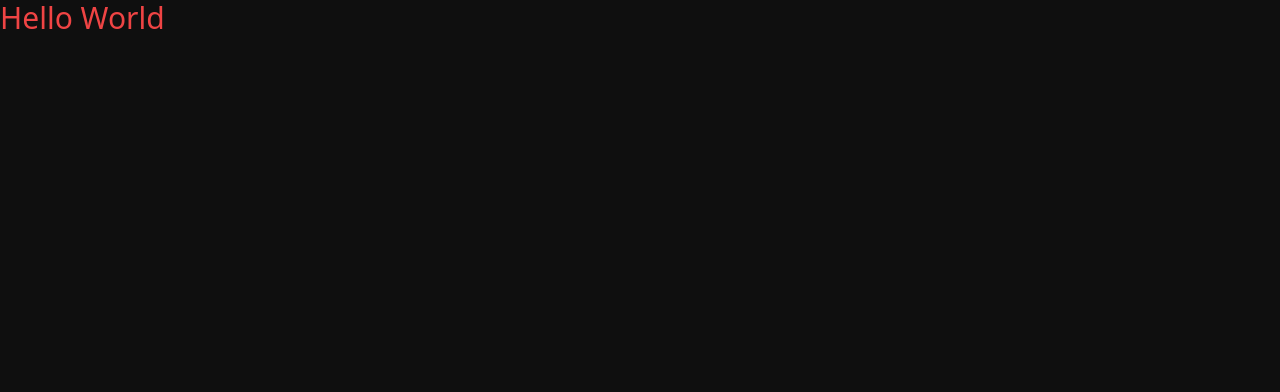
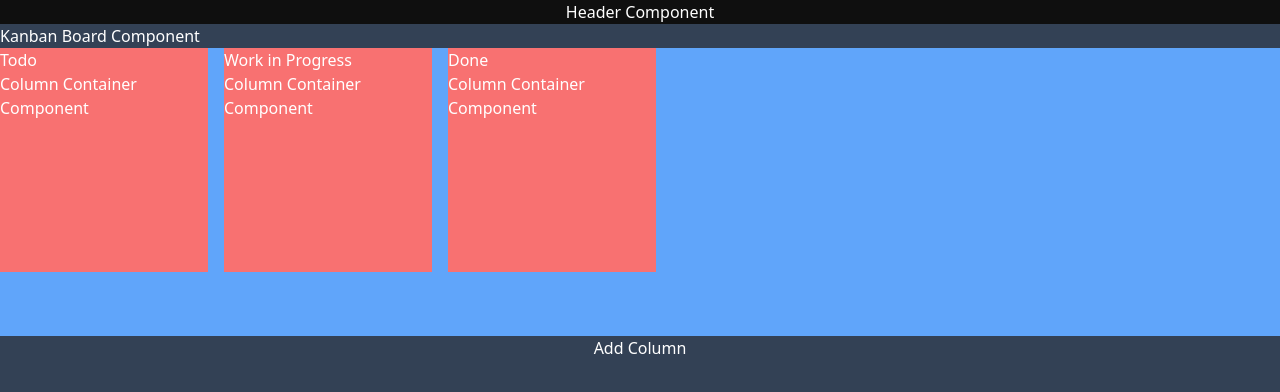
Before and after one commit to Anghy73/kanban-board, a React (Vite) app: page / in a window 1280 px wide. Shown: the top 392 px of the page. Built offline with nearby package versions, Linux system fonts and the light colour scheme.

Commit message:
context and reducerColumns

```diff
--- /dev/null
+++ b/context/columns.jsx
@@ -0,0 +1,20 @@
+import { useReducer, createContext } from 'react'
+import { reducerColumns, reducerColumnsInitialState } from '../reducer/reducerColumns'
+
+export const ColumnsContext = createContext()
+
+export function ColumnsProvider ({ children }) {
+  const [state, dispatch] = useReducer(reducerColumns, reducerColumnsInitialState)
+
+  const columnsId = state.map(col => col.id)
+
+  return (
+    <ColumnsContext.Provider value={{
+      columns: state,
+      columnsId
+    }}
+    >
+      {children}
+    </ColumnsContext.Provider>
+  )
+}
--- a/package.json
+++ b/package.json
@@ -10,6 +10,9 @@
     "preview": "vite preview"
   },
   "dependencies": {
+    "@dnd-kit/core": "6.1.0",
+    "@dnd-kit/sortable": "8.0.0",
+    "@dnd-kit/utilities": "3.2.2",
     "autoprefixer": "10.4.18",
     "postcss": "8.4.35",
     "react": "^18.2.0",
--- /dev/null
+++ b/reducer/reducerColumns.jsx
@@ -0,0 +1,27 @@
+export const reducerColumnsInitialState = [
+  {
+    id: 'todo',
+    title: 'Todo'
+  },
+  {
+    id: 'doing',
+    title: 'Work in Progress'
+  },
+  {
+    id: 'done',
+    title: 'Done'
+  }
+]
+
+export const reducerColumns = (state, action) => {
+  const { type: actionType, payload: actionPayload } = action
+
+  switch (actionType) {
+    case 'ADD_COLUMN':
+      console.log('dasd')
+      break
+
+    default:
+      break
+  }
+}
--- a/src/App.jsx
+++ b/src/App.jsx
@@ -1,8 +1,13 @@
+import KanbanBoard from './components/KanbanBoard'
+
 function App () {
   return (
-    <>
-      <h1 className='text-3xl text-red-500'>Hello World</h1>
-    </>
+    <div className='flex flex-col justify-center items-center w-screen h-screen'>
+      <header>Header Component</header>
+      <main className=' flex flex-1 w-full'>
+        <KanbanBoard />
+      </main>
+    </div>
   )
 }
 
--- /dev/null
+++ b/src/components/ColumnContainer.jsx
@@ -0,0 +1,40 @@
+import { useSortable } from '@dnd-kit/sortable'
+import { CSS } from '@dnd-kit/utilities'
+
+function ColumnContainer ({ column }) {
+  // console.log(column)
+  const {
+    attributes,
+    listeners,
+    setNodeRef,
+    transform,
+    transition,
+    isDragging
+  } = useSortable({
+    id: column.id,
+    data: {
+      type: 'Column',
+      column
+    }
+  })
+
+  const style = {
+    transform: CSS.Transform.toString(transform),
+    transition
+  }
+
+  if (isDragging) {
+    return (
+      <div ref={setNodeRef} style={style} className='bg-emerald-500 w-52 h-56'>hola mundo</div>
+    )
+  }
+
+  return (
+    <div ref={setNodeRef} style={style} {...attributes} {...listeners} className='bg-red-400 w-52 h-56'>
+      <h1>{column.title}</h1>
+      <span>Column Container Component</span>
+    </div>
+  )
+}
+
+export default ColumnContainer
--- /dev/null
+++ b/src/components/KanbanBoard.jsx
@@ -0,0 +1,77 @@
+import { DndContext, DragOverlay } from '@dnd-kit/core'
+import { SortableContext, horizontalListSortingStrategy } from '@dnd-kit/sortable'
+import { useColumns } from '../hooks/useColumns'
+import ColumnContainer from './ColumnContainer'
+import { createPortal } from 'react-dom'
+import { useState } from 'react'
+
+function KanbanBoard () {
+  const { columns, columnsId } = useColumns()
+  const [activeColumn, setActiveColumn] = useState(null)
+  // console.log(columns)
+  // console.log(columnsId)
+
+  const handleDragStart = (evt) => {
+    console.log('drag Start')
+    const { active } = evt
+
+    if (active.data.current.type === 'Column') {
+      setActiveColumn(active.data.current.column)
+    }
+  }
+
+  const handleDragOver = () => {
+    console.log('drag Over')
+  }
+
+  const handleDragEnd = (evt) => {
+    console.log('drag End')
+
+    // const { active, over } = evt
+    setActiveColumn(null)
+
+    // console.log(active)
+    // console.log(over)
+  }
+
+  console.log(activeColumn)
+
+  return (
+    <div className='flex flex-col flex-1 bg-slate-700'>
+      <h1>Kanban Board Component</h1>
+      <div className='bg-blue-400 flex gap-4 min-h-72'>
+        <DndContext
+          onDragStart={handleDragStart}
+          onDragOver={handleDragOver}
+          onDragEnd={handleDragEnd}
+        >
+          <SortableContext
+            items={columnsId}
+            strategy={horizontalListSortingStrategy}
+          >
+            {
+            columns.map(col => (
+              <ColumnContainer key={col.id} column={col} />
+            ))
+          }
+          </SortableContext>
+          {
+            createPortal(
+              <DragOverlay>
+                {
+                  activeColumn && (
+                    <ColumnContainer column={activeColumn} />
+                  )
+                }
+              </DragOverlay>,
+              document.body
+            )
+          }
+        </DndContext>
+      </div>
+      <button>Add Column</button>
+    </div>
+  )
+}
+
+export default KanbanBoard
--- /dev/null
+++ b/src/hooks/useColumns.jsx
@@ -0,0 +1,10 @@
+import { useContext } from 'react'
+import { ColumnsContext } from '../../context/columns'
+
+export function useColumns () {
+  const columns = useContext(ColumnsContext)
+  if (columns === undefined) {
+    throw new Error('useTodos must be used within a TodosProvider')
+  }
+  return columns
+}
--- a/src/main.jsx
+++ b/src/main.jsx
@@ -2,9 +2,10 @@ import React from 'react'
 import ReactDOM from 'react-dom/client'
 import App from './App.jsx'
 import './tailwind.css'
+import { ColumnsProvider } from '../context/columns.jsx'
 
 ReactDOM.createRoot(document.getElementById('app')).render(
-  <React.StrictMode>
+  <ColumnsProvider>
     <App />
-  </React.StrictMode>
+  </ColumnsProvider>
 )
--- a/tailwind.config.js
+++ b/tailwind.config.js
@@ -1,7 +1,10 @@
 /** @type {import('tailwindcss').Config} */
 export default {
-  content: ['./src/*.{jsx,js}'],
+  content: ['./src/**/*.{jsx,js}'],
   theme: {
+    fontFamily: {
+      nameFont: ['system-ui']
+    },
     extend: {}
   },
   plugins: []
```
Also changed, not shown: context/tasks.jsx (added), src/components/TaskItem.jsx (added), 1 other file (tests, documents, lock files or other folders).
